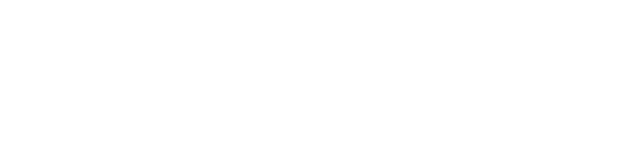
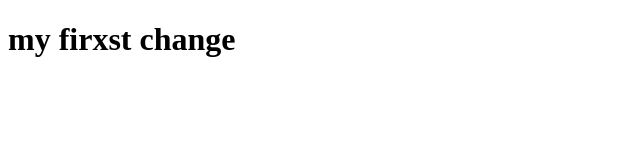
Before and after one commit to zain5174/new-project, a plain HTML site: page index.html in a window 1280 px wide. Shown: the whole page, without its empty margins (0-640 px from the left). Drawn offline with Linux system fonts and the light colour scheme.

Commit message:
first change

```diff
--- a/index.html
+++ b/index.html
@@ -6,6 +6,7 @@
     <title>Document</title>
   </head>
   <body>
+    <h1>my firxst change</h1>
     <script src="main.js"></script>
   </body>
 </html>
```
